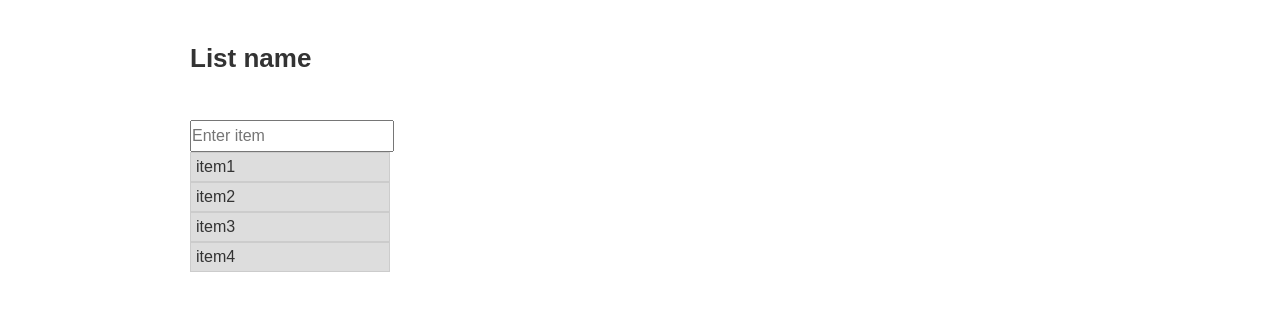
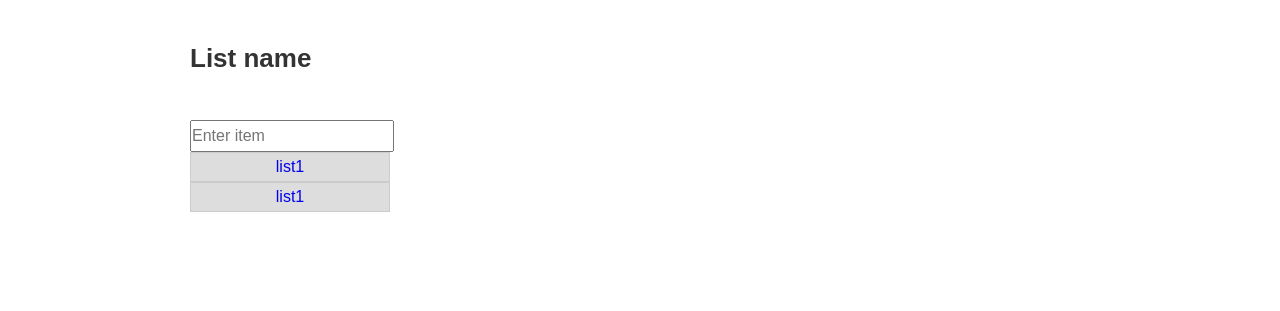
Before and after one commit to tjsxs/todo, a plain HTML site: page index.html in a window 1280 px wide. Shown: the part 147-458 px from the top of the page. Drawn offline with Linux system fonts and the light colour scheme.

Commit message:
Added test javascript function, html/css corrected

```diff
--- a/css/style.css
+++ b/css/style.css
@@ -29,11 +29,15 @@ h3{
     margin: 0;
     padding: 0;
 }
-.list li{
+.list li {
     list-style: none;
-    padding: 5px;
+    text-align: center;
     background-color: #ddd;
     border: 1px solid #ccc;
+    padding: 5px;
+}
+.list li a {
+    text-decoration: none;
 }
 .list li:hover{
     background-color: #eee;
--- a/index.html
+++ b/index.html
@@ -17,10 +17,9 @@
             <h3>List name</h3>
             <input type="text" placeholder="Enter item">
             <ul class="list">
-                <li>item1</li>
-                <li>item2</li>
-                <li>item3</li>
-                <li>item4</li>
+                <li><a href="#" onclick="myFunction();">list1</a></li>
+                <li><a href="#" onclick="myFunction();">list1</a></li>
+
             </ul>
         </div>
     </div>
--- a/js/main.js
+++ b/js/main.js
@@ -0,0 +1,3 @@
+function myFunction(){
+    alert("HI!");
+}
```
